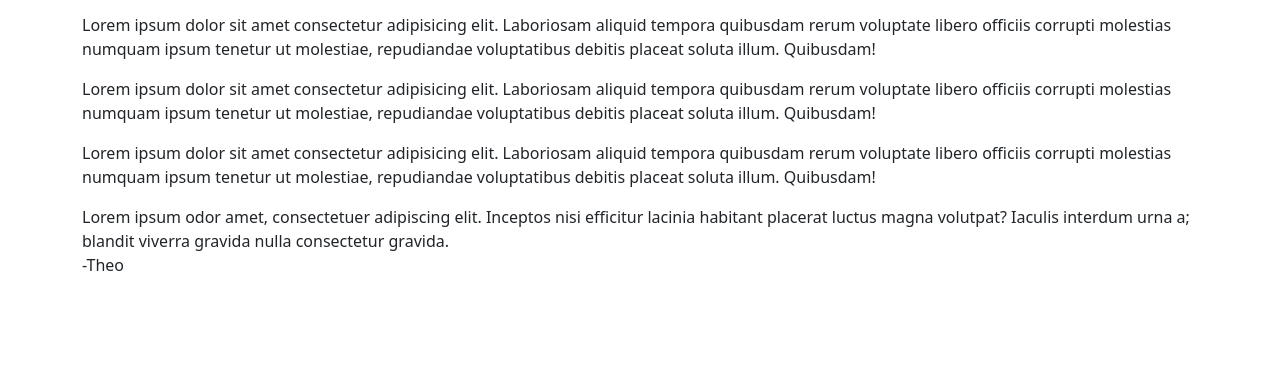
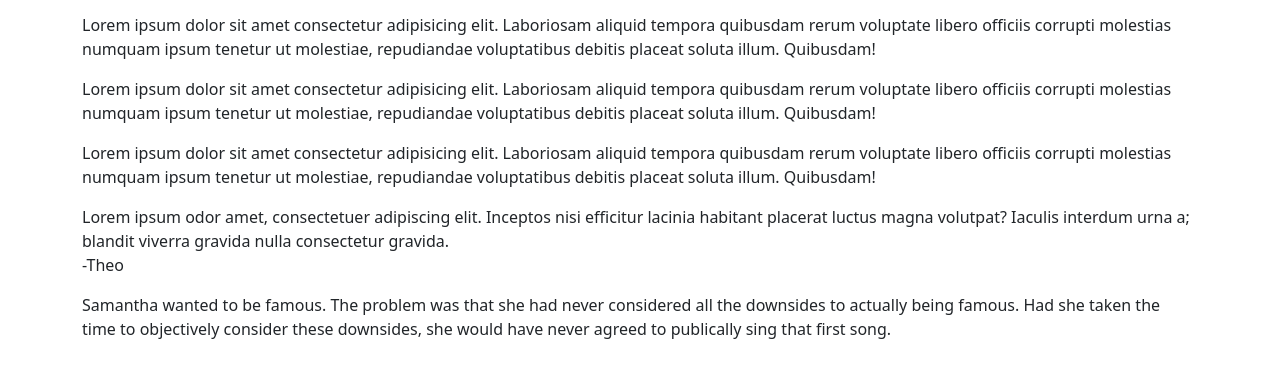
Before and after one commit to 343F24/git-collab-theo-john-thomas, a plain HTML site: page index.html in a window 1280 px wide. Shown: the part 171-548 px from the top of the page. Drawn offline with nearby package versions, Linux system fonts and the light colour scheme.

Commit message:
Thomas added paragraph

```diff
--- a/index.html
+++ b/index.html
@@ -59,6 +59,10 @@
         magna volutpat? Iaculis interdum urna a; blandit viverra gravida nulla consectetur gravida.  <br />
         -Theo
       </p>
+      <p>
+        Samantha wanted to be famous. The problem was that she had never considered all the downsides to actually being famous.
+        Had she taken the time to objectively consider these downsides, she would have never agreed to publically sing that first song.
+      </p>
     </main>
   </div>
   <script src="https://cdn.jsdelivr.net/npm/bootstrap@5.3.3/dist/js/bootstrap.bundle.min.js"
```
